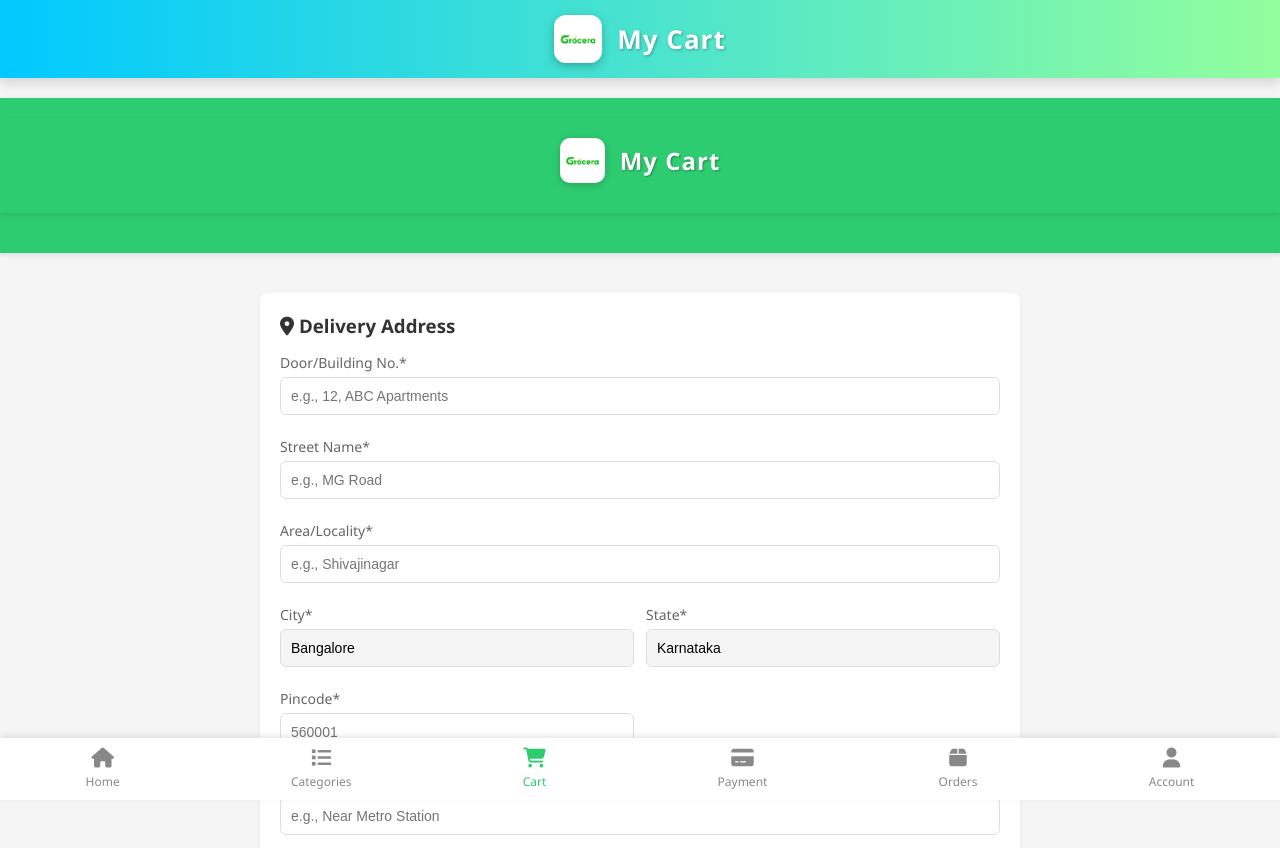
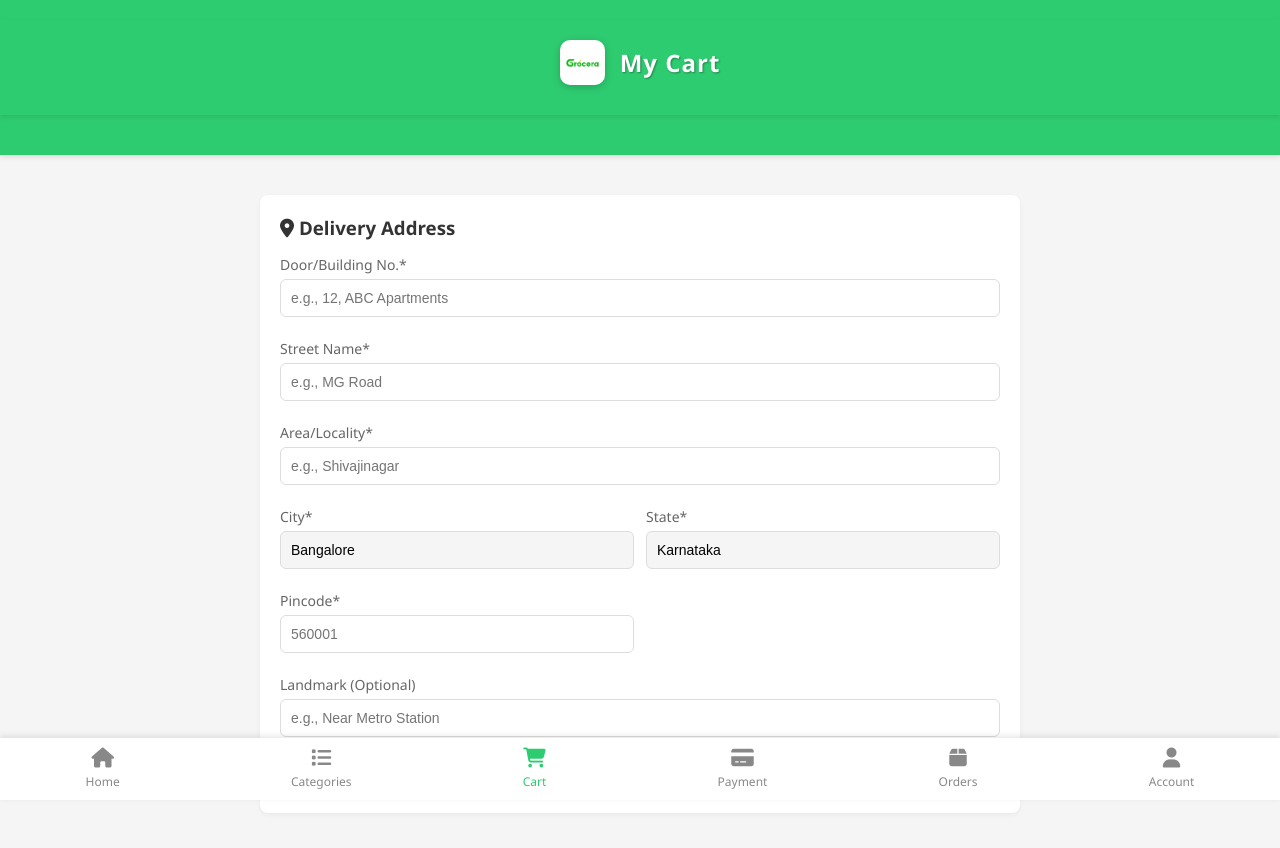
Before and after one commit to KCSAINITHIN/GROCERA-NEW, a website: page cart.html in a window 1280 px wide. Shown: the top 848 px of the page. Drawn offline with Linux system fonts and the light colour scheme.

Commit message:
Update cart.html

```diff
--- a/cart.html
+++ b/cart.html
@@ -326,10 +326,6 @@
   }
 </style>
 
-<header class="topbar">
-  <img src="logo.png" alt="GROCERA" />
-  <h1>My Cart</h1>
-</header>
 
 
   </style>
```
